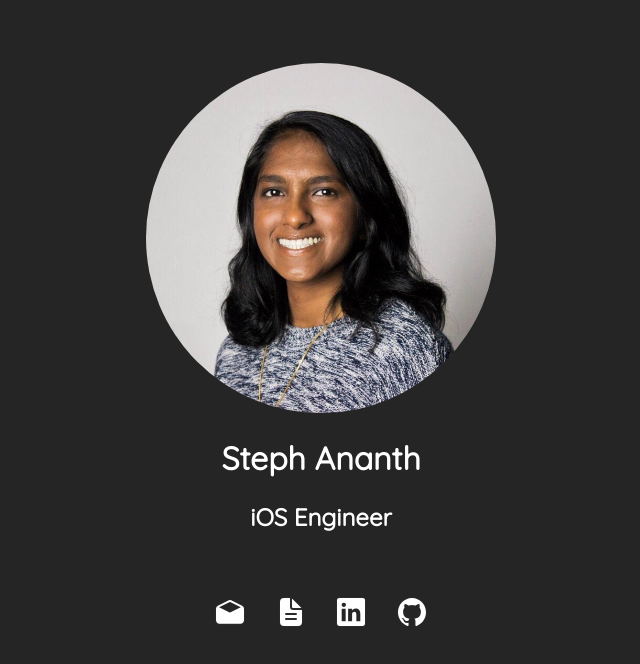
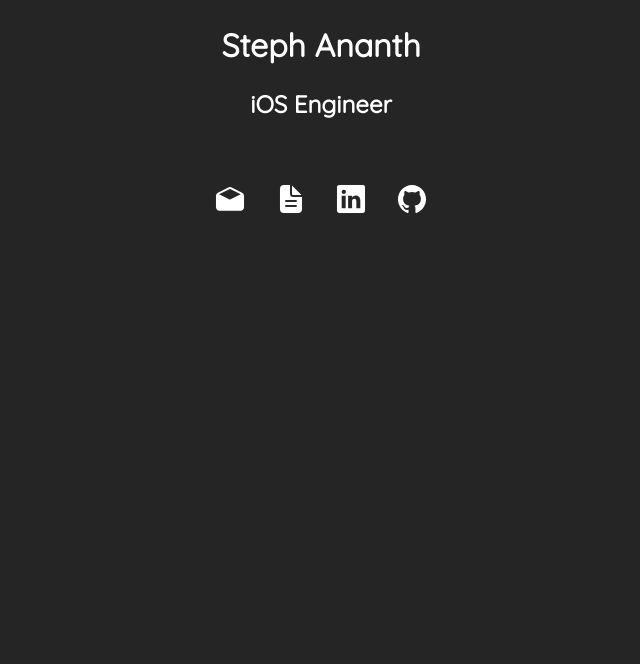
Before and after one commit to stephkananth/stephkananth.github.io, a plain HTML site: page index.html in a window 1280 px wide. Shown: the whole page, without its empty margins (319-959 px from the left). Drawn offline with nearby package versions, Linux system fonts and the light colour scheme.

Commit message:
Update index.html

```diff
--- a/index.html
+++ b/index.html
@@ -10,7 +10,6 @@
 	<style>@import url('https://fonts.googleapis.com/css2?family=Quicksand&display=swap');</style>
 </head>
 <body>
-	<img src="img/steph.jpg" alt="headshot">
 	<h1>Steph Ananth</h1>
 	<h2>iOS Engineer</h2>
 	<div class="social">
```
